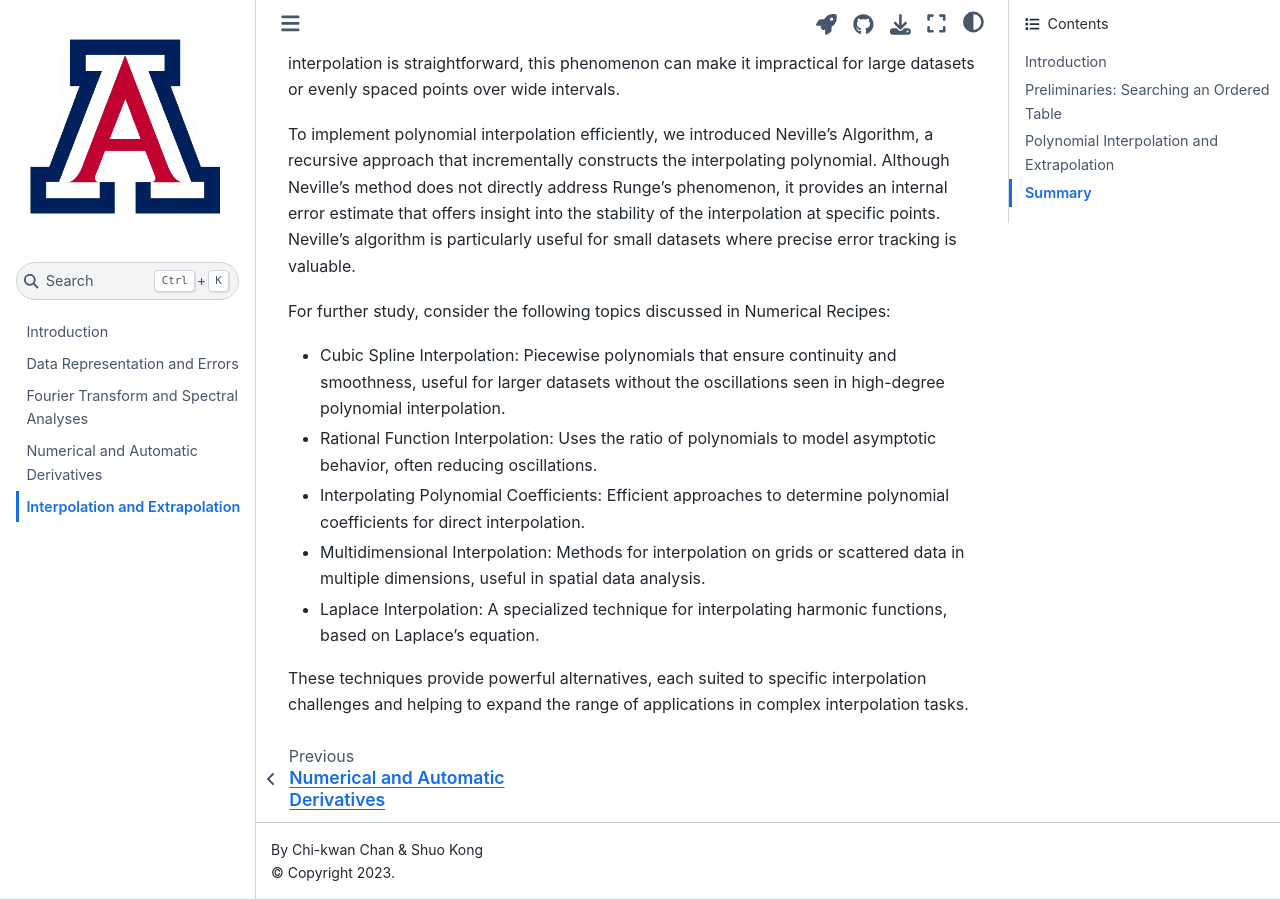
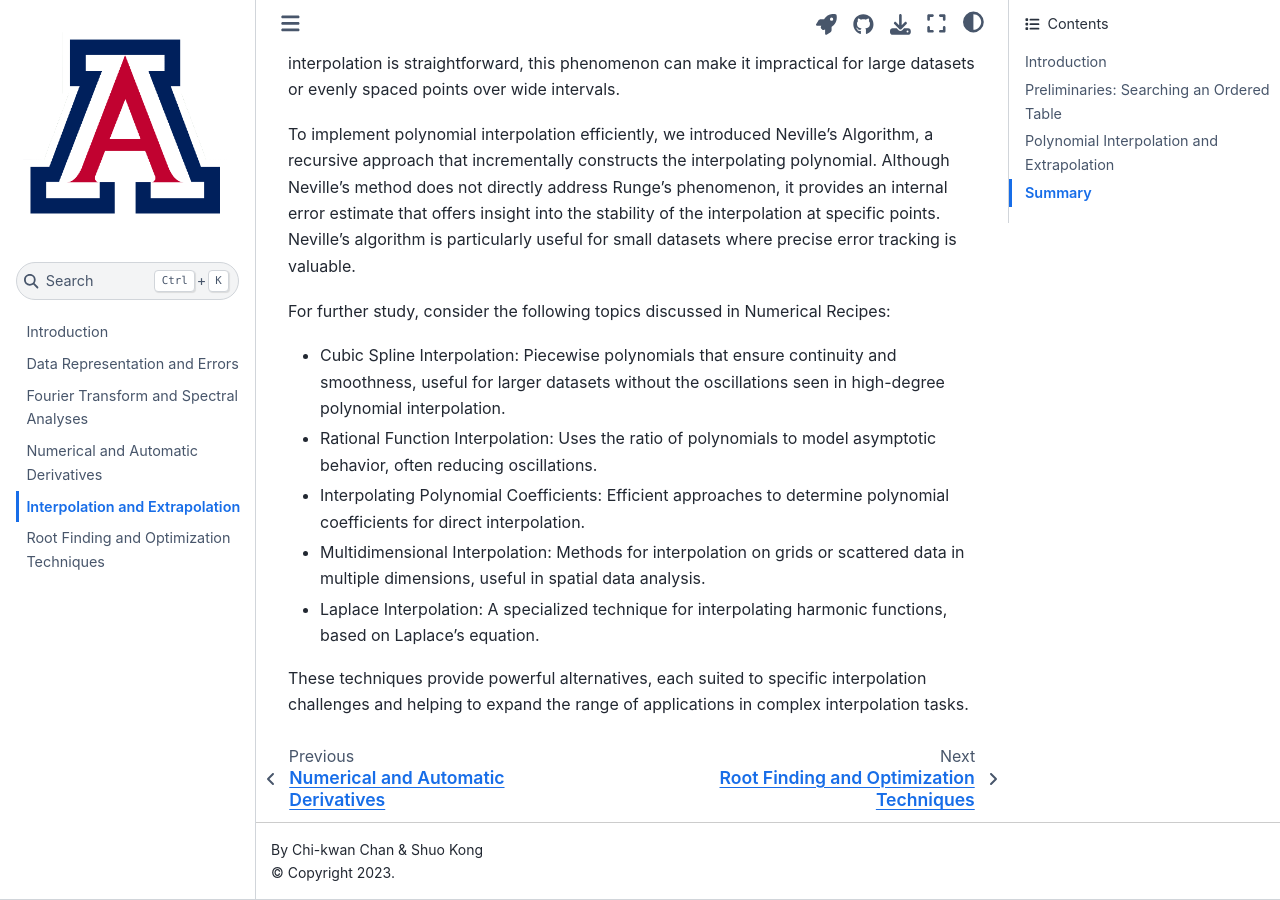
Before and after one commit to ua-2024q3-astr513/astr513, a Jupyter Book: the page built from docs/interpolate.md, in a window 1280 px wide and 900 px high, scrolled down 10590 px. Built offline with Jupyter Book 1.0.4 settings and Sphinx 7.4.7 and the Sphinx Book theme 1.1.4, drawn with Linux system fonts in a browser that asks for light colours; part of the change alters nothing that is shown.

Commit message:
Draft an outline for Root Finding and Optimization Techniques

````diff
--- a/docs/_toc.yml
+++ b/docs/_toc.yml
@@ -8,3 +8,4 @@ chapters:
 - file: FT
 - file: derive
 - file: interpolate
+- file: opt
--- a/docs/intro.md
+++ b/docs/intro.md
@@ -26,7 +26,7 @@ covers the "comoputation" part of the course, including:
 | --- | --- | --- |
 | Oct 21--Oct 25 | [](data.md)                             | [](FT.md)                                  |
 | Oct 28--Nov  1 | [](derive.md)                           | [](interpolate.md)                         |
-| Nov  4--Nov  8 | Root finding and optimization           | Integration of functions                   |
+| Nov  4--Nov  8 | [](opt.md)                              | Integration of functions                   |
 | Nov 11--Nov 15 | *Veterans Day (no class)*               | ODE integration I: introduction            |
 | Nov 18--Nov 22 | ODE integration II: Runge-Kutta methods | ODE integration III: symplectic integrator |
 | Nov 25--Nov 29 | Numerical PDE I: introduction           | Numerical PDE II: finite difference        |
--- /dev/null
+++ b/docs/opt.md
@@ -0,0 +1,59 @@
+---
+jupytext:
+  formats: ipynb,md:myst
+  text_representation:
+    extension: .md
+    format_name: myst
+    format_version: 0.13
+    jupytext_version: 1.16.4
+kernelspec:
+  display_name: Python 3 (ipykernel)
+  language: python
+  name: python3
+---
+
+# Root Finding and Optimization Techniques
+
+## Introduction to Root Finding and Optimization
+
+## Root Finding Techniques
+
+### Bisection Method
+
+### Newton-Raphson Method
+
+### Secant Method
+
+### Van Wijngaarden-Dekker-Brent Method
+
+### Multidimensional Root Finding
+
+## Optimization Methods
+
+### Gradient Descent Methods
+
+### Stochastic Gradient Descent (SGD)
+
+### Momentum and Adaptive Methods
+
+### Conjugate Gradient Methods
+
+### Lagrange Multipliers and KKT Conditions
+
+### Simulated Annealing
+
+## Optimization in Machine Learning
+
+### Role of Optimization in Training Models
+
+### Challenges in Deep Learning
+
+### Hyperparameter Optimization
+
+## Connecting Root Finding and Optimization
+
+## Conclusion
+
+```{code-cell} ipython3
+
+```
````
